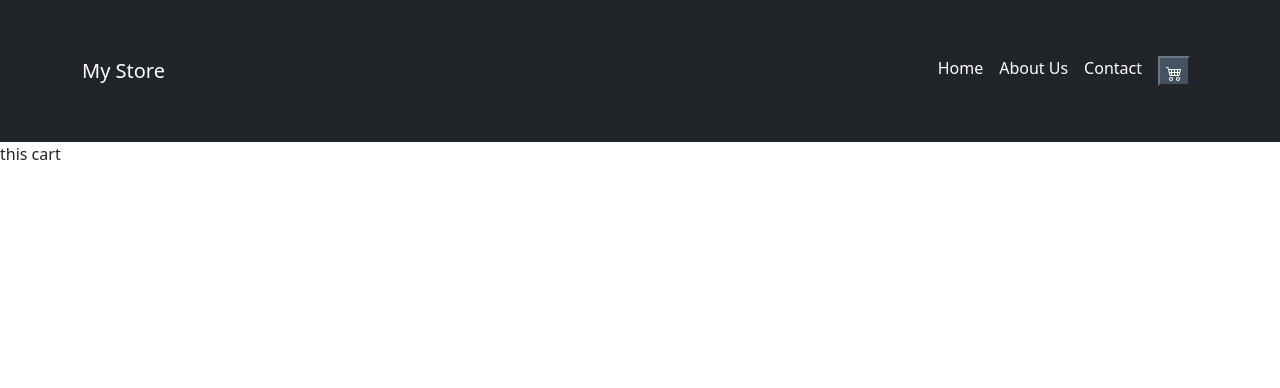
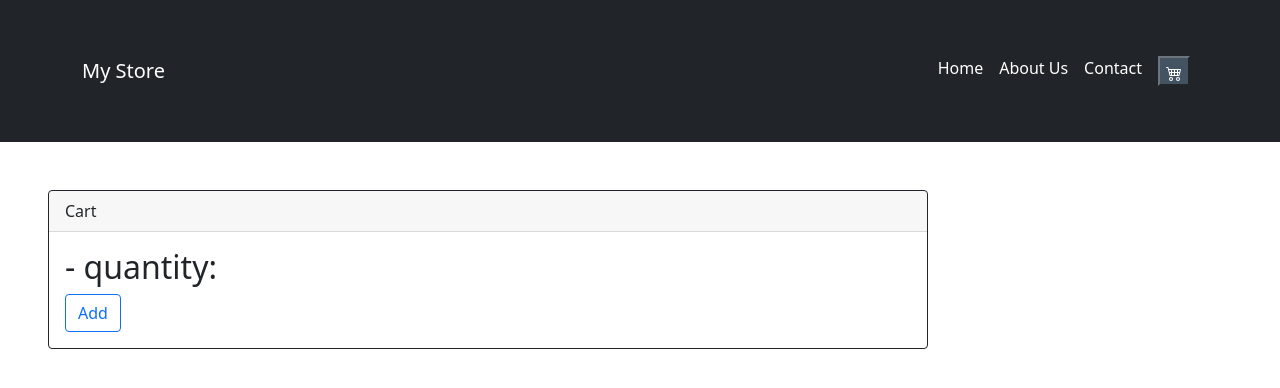
Before and after one commit to anrrid/ecommerce-React-Js, a React (Create React App) app in the folder myapp/: page /cart/1 in a window 1280 px wide. Shown: the top 388 px of the page. Built offline with nearby package versions, Linux system fonts and the light colour scheme.

Commit message:
Cart Context

```diff
--- /dev/null
+++ b/myapp/src/MainApp.js
@@ -0,0 +1,32 @@
+import React, { useState } from 'react';
+import App from './App';
+import 'bootstrap/dist/css/bootstrap.min.css';
+import { ItemsContext } from './components/ItemsContext';
+
+
+export const MainApp = ({ }) => {
+
+    const [items, setItems] = useState([
+        {},
+    ]);
+
+    const addItems = (itemId) => {
+        const newItem = items.map((product) => {
+            return itemId === product.id
+                ? { ...product, votes: product.votes + 1 }
+                : product;
+        });
+
+        setItems(newItem);
+    };
+
+
+    return (
+        <ItemsContext.Provider value={{
+            items,
+            addItems,
+        }}>
+            <App />
+        </ItemsContext.Provider>
+    );
+};
--- a/myapp/src/components/Cart.js
+++ b/myapp/src/components/Cart.js
@@ -1,6 +1,33 @@
+import { useContext } from "react";
+import { Card } from "react-bootstrap";
+import { ItemsContext } from "./ItemsContext";
+import { Products } from "./Products";
 
-const cart = () => {
-    return (<p>this cart</p>);
+
+export const Cart = () => {
+    const { items, addItems } = useContext(ItemsContext);
+
+    const data = useContext(ItemsContext);
+
+    return (
+        <div>
+            <Card border="dark" style={{ width: "55rem", margin: "3rem" }}>
+                <Card.Header>Cart</Card.Header>
+                <Card.Body>
+                    {items.map((item, index) => {
+                        return (
+                            <Products
+                                key={index}
+                                item={item}
+                                addItems={addItems}
+                            />
+                        )
+                    })}
+                </Card.Body>
+            </Card>
+        </div>
+
+    )
 }
 
-export default cart
+export default Cart;
--- a/myapp/src/components/ItemCount.js
+++ b/myapp/src/components/ItemCount.js
@@ -9,17 +9,12 @@ import Card from 'react-bootstrap/Card'
 import Button from 'react-bootstrap/Button'
 import { Link } from "react-router-dom";
 
-const ItemCount = (props) => {
+const ItemCount = () => {
     const { itemId } = useParams();
-    // const { totalStock } = useParams();
 
     const item = items.find((item) => item.id == itemId);
-    // const stock = items.filter((item) => item.stock == totalStock)
 
     const [counter, setCounter] = useState(1);
-    // const [stock, setStock] = useState(props.stock);
-    console.log(itemId)
-    console.log(item.stock)
 
     const handlerCounterUp = () => {
         if (counter < item.stock) {
@@ -35,6 +30,8 @@ const ItemCount = (props) => {
         }
     }
 
+    console.log(item)
+
     return (
         <div className='App-Counter'>
             <Card border="dark" style={{ width: '18rem' }}>
@@ -48,7 +45,7 @@ const ItemCount = (props) => {
                         <Button variant="dark" onClick={handlerCounterUp} >+</Button>
                     </Card.Text>
                     <Link to={`/cart/${counter}`}>
-                        <Button variant="primary" style={{ width: '16rem' }} >Buy!</Button>
+                        <Button variant="primary" style={{ width: '16rem' }} >Add!</Button>
                     </Link>
                 </Card.Body>
             </Card>
--- a/myapp/src/components/ItemDetail.js
+++ b/myapp/src/components/ItemDetail.js
@@ -6,16 +6,10 @@ import ItemCount from "./ItemCount"
 
 import items from "./utils/utils";
 
-const ItemDetail = ({ itemToItemDetail }) => {
+const ItemDetail = ({ }) => {
   const { itemId } = useParams();
 
   const item = items.find((item) => item.id == itemId);
-
-  const [itemdetail, setitemdetail] = useState();
-
-  // const setDetails = () => {
-  //   setitemdetail(itemToItemDetail);
-  // };
 
   return (
     <div className="ItemCard">
--- a/myapp/src/components/ItemList.js
+++ b/myapp/src/components/ItemList.js
@@ -8,10 +8,6 @@ const ItemList = (props) => {
     <div key={item.id}>
       <Item
         {...item}
-        // article={item.article}
-        // price={item.price}
-        // stock={item.stock}
-        // imageUrl={item.imageUrl}
       />
     </div>
   ));
--- /dev/null
+++ b/myapp/src/components/ItemsContext.js
@@ -0,0 +1,5 @@
+import { createContext } from "react";
+
+export const ItemsContext = createContext(null);
+
+// componente exportador
--- /dev/null
+++ b/myapp/src/components/Products.js
@@ -0,0 +1,16 @@
+import React from 'react';
+import Button from 'react-bootstrap/Button'
+
+export const Products = ({ item, addItems }) => {
+    return (
+        <div>
+            <h2>
+                {item.name} - quantity: {item.quantity}
+            </h2>
+            <div>
+                <Button variant="outline-primary" style={{ width: 'inherit' }} onClick={() => addItems(item.id)}>Add</Button>
+                {/* <Button variant="outline-warning" style={{ width: 'inherit' }} onClick={() => deleteCandidate(item.id)}>Clear</Button> */}
+            </div>
+        </div>
+    );
+};
--- a/myapp/src/components/utils/utils.js
+++ b/myapp/src/components/utils/utils.js
@@ -7,6 +7,7 @@ const items = [
     description: "The Sport Clash T-Shirt is made with soft knit fabric for a smooth feel. Our sweat-wicking technology works to keep you dry when you're tapping into your competitive spirit and pushing hard through your workout.",
     imageUrl:
       "https://www.remerasya.com/pub/media/catalog/product/cache/e4d64343b1bc593f1c5348fe05efa4a6/r/e/remera_amarilla_lisa_1.jpg",
+    quantity: 0,
   },
   {
     id: 2,
@@ -16,6 +17,7 @@ const items = [
     description: "The Gloves have an insulating design that circulates heat for lightweight warmth. The design has sweat-wicking fabric and silicone grip that makes it touchscreen compatible.",
     imageUrl:
       "https://hips.hearstapps.com/hmg-prod.s3.amazonaws.com/images/running-keeps-him-fit-royalty-free-image-1606376732.?crop=0.667xw:1.00xh;0.148xw,0&resize=980:*",
+    quantity: 0,
   },
   {
     id: 3,
@@ -24,6 +26,7 @@ const items = [
     stock: 7,
     description: "The Flex Essential 2-in-1 Shorts have a tight, stretchy inner layer underneath a loose, woven outer layer. They give you plenty of flexibility and have sweat-wicking technology to keep you dry and comfortable.",
     imageUrl: "https://img.lojasrenner.com.br/item/545867739/medium/1.jpg",
+    quantity: 0,
   },
 ];
 
--- a/myapp/src/index.js
+++ b/myapp/src/index.js
@@ -1,6 +1,6 @@
 import { StrictMode } from "react";
 import ReactDOM from "react-dom";
-import App from './App';
+import { MainApp } from "./MainApp";
 import 'bootstrap/dist/css/bootstrap.min.css';
 
 
@@ -9,7 +9,7 @@ const rootElement = document.getElementById("root");
 
 ReactDOM.render(
     <StrictMode>
-        <App />
+        <MainApp />
     </StrictMode>,
     rootElement
 );
```
